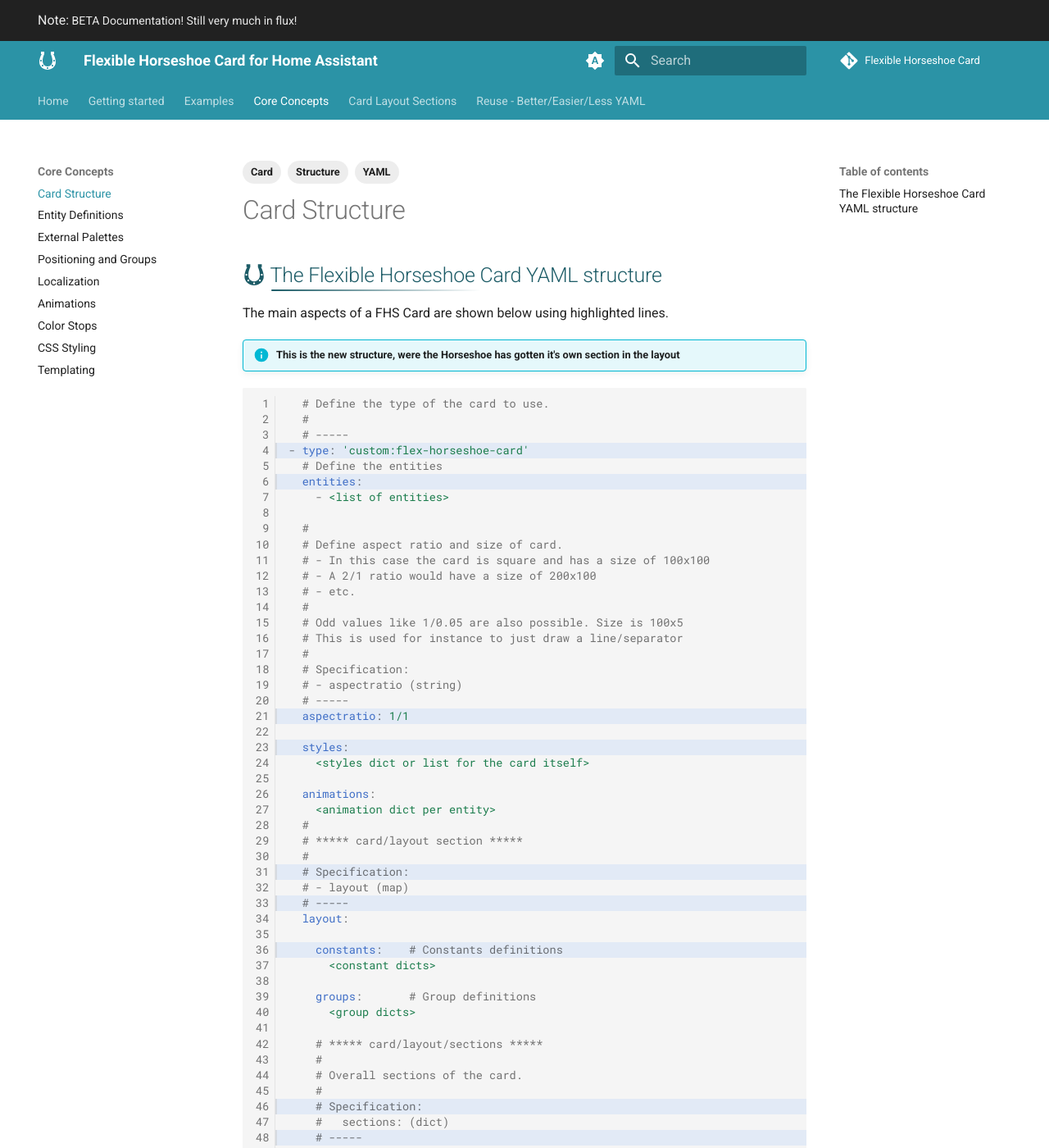
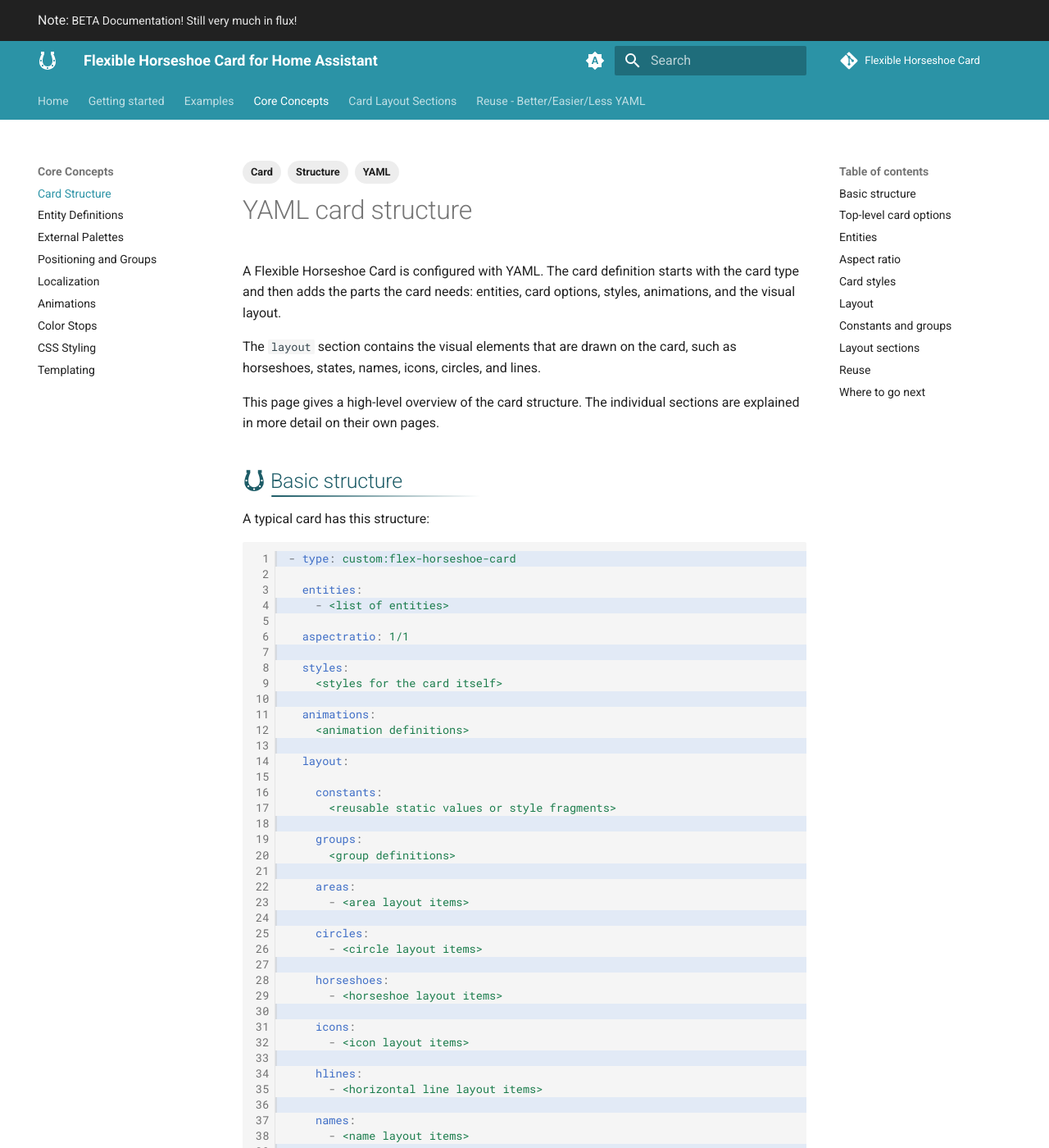
Before and after one commit to AmoebeLabs/flex-horseshoe-card, an MkDocs documentation site: the page built from docs/docs/core-concepts/card-structure.md, in a window 1280 px wide and 1400 px high. Shown: the whole window at 82% size. Built offline with MkDocs 1.6.1 and Material for MkDocs 9.7.7, drawn with Linux system fonts in a browser that asks for light colours; comment, search, counter and statistics services are not loaded; some of the changed text lies outside the part shown.

Commit message:
Update card structure page

````diff
--- a/docs/docs/core-concepts/card-structure.md
+++ b/docs/docs/core-concepts/card-structure.md
@@ -1,82 +1,253 @@
 ---
 template: main.html
 title: YAML Card Structure
-description: Each Swiss Army Knife custom card follows the same structure to define the card, toolsets and tools to create the visualization you want.
+description: Overview of the main YAML structure used by the Flexible Horseshoe Card.
 tags:
   - YAML
   - Structure
   - Card
 ---
 
-##:material-horseshoe: The Flexible Horseshoe Card YAML  structure
-The main aspects of a FHS Card are shown below using highlighted lines.
+# YAML card structure
 
-!!! Info "This is the new structure, were the Horseshoe has gotten it's own section in the layout"
-```yaml linenums="1" hl_lines="4 6 21 23 31 33 36 46 48 50 52 54 56 58 60"
-  # Define the type of the card to use.
-  #
-  # -----
-- type: 'custom:flex-horseshoe-card'
-  # Define the entities
+A Flexible Horseshoe Card is configured with YAML. The card definition starts with the card type and then adds the parts the card needs: entities, card options, styles, animations, and the visual layout.
+
+The `layout` section contains the visual elements that are drawn on the card, such as horseshoes, states, names, icons, circles, and lines.
+
+This page gives a high-level overview of the card structure. The individual sections are explained in more detail on their own pages.
+
+## :material-horseshoe: Basic structure
+
+A typical card has this structure:
+
+```yaml linenums="1" hl_lines="1 4 7 10 13 18 21 24 27 30 33 36 39 42 45"
+- type: custom:flex-horseshoe-card
+
   entities:
     - <list of entities>
 
-  #
-  # Define aspect ratio and size of card.
-  # - In this case the card is square and has a size of 100x100
-  # - A 2/1 ratio would have a size of 200x100
-  # - etc.
-  #
-  # Odd values like 1/0.05 are also possible. Size is 100x5
-  # This is used for instance to just draw a line/separator
-  #
-  # Specification:
-  # - aspectratio (string)
-  # -----
   aspectratio: 1/1
 
   styles:
-    <styles dict or list for the card itself>
+    <styles for the card itself>
 
   animations:
-    <animation dict per entity>
-  #
-  # ***** card/layout section *****
-  #
-  # Specification:
-  # - layout (map)
-  # -----
+    <animation definitions>
+
   layout:
 
-    constants:    # Constants definitions
-      <constant dicts>
+    constants:
+      <reusable static values or style fragments>
 
-    groups:       # Group definitions
-      <group dicts>
+    groups:
+      <group definitions>
 
-    # ***** card/layout/sections *****
-    #
-    # Overall sections of the card.
-    #
-    # Specification:
-    #   sections: (dict)
-    # -----
-    areas:        # Entity Areas
-      - <list of ...>
-    circles:      # Circles
-      - <list of ...>
-    horseshoes:   # Horse shoes
-      - <list of ...>
-    icons:        # Icons
-      - <list of ...>
-    hlines:       # Horizontal ines
-      - <list of ...>
-    names:        # Entity names
-      - <list of ...>
-    states:       # Entity states
-      - <list of ...>
-    vlines:       # Vertical lines
-      - <list of ...>
+    areas:
+      - <area layout items>
 
+    circles:
+      - <circle layout items>
 
+    horseshoes:
+      - <horseshoe layout items>
+
+    icons:
+      - <icon layout items>
+
+    hlines:
+      - <horizontal line layout items>
+
+    names:
+      - <name layout items>
+
+    states:
+      - <state layout items>
+
+    vlines:
+      - <vertical line layout items>
 ```
+
+## :material-horseshoe: Top-level card options
+
+The top level of the card contains the general configuration.
+
+| Section | Purpose |
+| :------ | :------ |
+| `type` | Defines the custom card type |
+| `entities` | Defines the Home Assistant entities and attributes used by the card |
+| `aspectratio` | Defines the shape of the card |
+| `styles` | Styles the card itself, such as background color or background image |
+| `animations` | Defines reusable animations |
+| `layout` | Contains the visual elements shown on the card |
+
+## :material-horseshoe: Entities
+
+The `entities` section defines the data the card can use.
+
+A minimal entity definition only needs the entity id:
+
+```yaml
+entities:
+  - entity: sensor.dsmr_reading_electricity_currently_delivered
+```
+
+The card will try to use Home Assistant metadata automatically, such as the entity name, area, icon, unit, precision, and localized state formatting.
+
+You can override these values when needed:
+
+```yaml
+entities:
+  - entity: sensor.dsmr_reading_electricity_currently_delivered
+    name: Total
+    decimals: 2
+    icon: mdi:flash
+    area: Electricity
+```
+
+For more details, see the entity definitions page.
+
+## :material-horseshoe: Aspect ratio
+
+The `aspectratio` option defines the shape of the card.
+
+For example:
+
+```yaml
+aspectratio: 1/1
+```
+
+creates a square card. In this case, the base layout canvas is `100 x 100`.
+
+A wider card can use another ratio:
+
+```yaml
+aspectratio: 2/1
+```
+
+This creates a wider layout canvas of `200 x 100`.
+
+The same positioning logic still applies, but the available horizontal space changes. More detailed positioning rules are explained in the positioning guide.
+
+## :material-horseshoe: Card styles
+
+The top-level `styles` section styles the card itself.
+
+Use it for things like:
+
+- card background color
+- background image
+- border radius
+- padding
+- other card-level CSS styling
+
+Example:
+
+```yaml
+styles:
+  background: var(--card-background-color)
+  border-radius: 12px
+```
+
+Item-level styling is configured inside the individual layout items.
+
+## :material-horseshoe: Layout
+
+The `layout` section contains the visual structure of the card.
+
+This is where you define what appears on the card and where it should be placed.
+
+```yaml
+layout:
+  horseshoes:
+    - entity_index: 0
+      xpos: 50
+      ypos: 50
+      radius: 40
+```
+
+Layout items are positioned on a relative card canvas. For a square card with an aspect ratio of `1/1`, the base canvas is `100 x 100`.
+
+## :material-horseshoe: Constants and groups
+
+The `layout` section can also contain helper sections.
+
+Use `constants` for reusable static values or style fragments:
+
+```yaml
+layout:
+  constants:
+    centerX: 50
+    centerY: 50
+    lineStyle:
+      stroke: var(--disabled-text-color)
+      stroke-width: 2
+```
+
+Use `groups` to place multiple related items together:
+
+```yaml
+layout:
+  groups:
+    L1:
+      xpos: 23
+      ypos: 72
+```
+
+Groups are especially useful when combined with `same_as`, because repeated items can share the same local position and then be placed by their group.
+
+## :material-horseshoe: Layout sections
+
+The visual parts of the card are defined in layout sections.
+
+| Section | Used for |
+| :------ | :------- |
+| `areas` | Displaying the Home Assistant area of an entity |
+| `circles` | Drawing circles |
+| `horseshoes` | Drawing one or more horseshoes |
+| `icons` | Displaying entity icons or standalone icons |
+| `hlines` | Drawing horizontal lines |
+| `names` | Displaying entity names |
+| `states` | Displaying entity states and units |
+| `vlines` | Drawing vertical lines |
+
+Each section contains a list of items. Most layout items use `xpos` and `ypos` to define their position on the card.
+
+## :material-horseshoe: Reuse
+
+Larger card configurations can contain repeated layout items. To reduce duplicated YAML, layout items can use static reuse features such as `same_as`, `constants`, `ref()`, and `calc()`.
+
+Example:
+
+```yaml
+layout:
+  constants:
+    lineStep: 11
+
+  hlines:
+    - id: first
+      xpos: 50
+      ypos: 64
+      length: 85
+
+    - id: second
+      same_as: first
+      same_as_dypos: calc(1 * lineStep)
+```
+
+Reuse keeps the YAML shorter and makes repeated layouts easier to maintain.
+
+## :material-horseshoe: Where to go next
+
+Use this page as a map of the card structure.
+
+For more detail, continue with the pages about:
+
+- entity definitions
+- layout overview
+- visual shapes
+- entity elements
+- horseshoes
+- groups and positioning
+- CSS styling
+- templating
+- reuse
````
